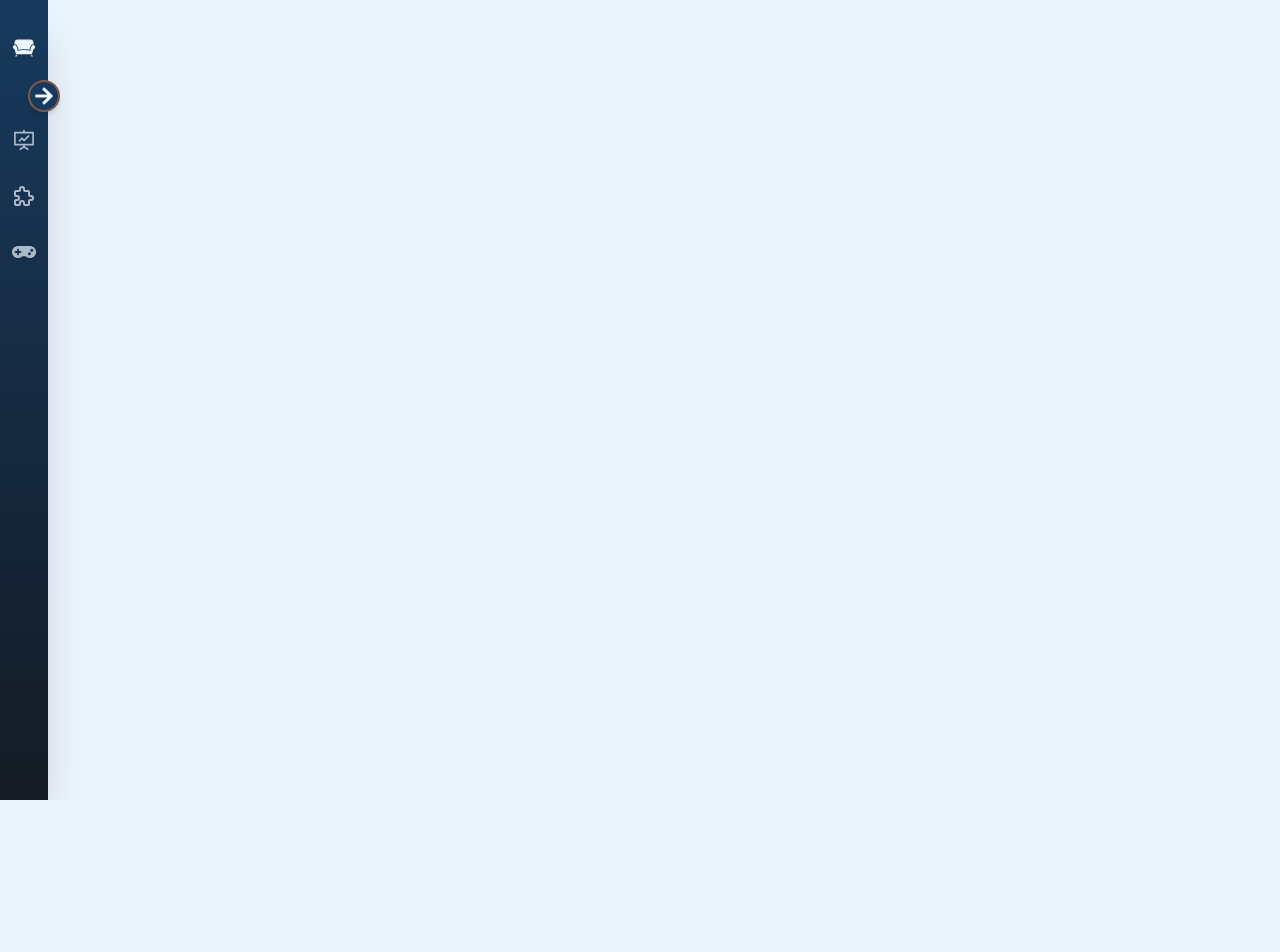
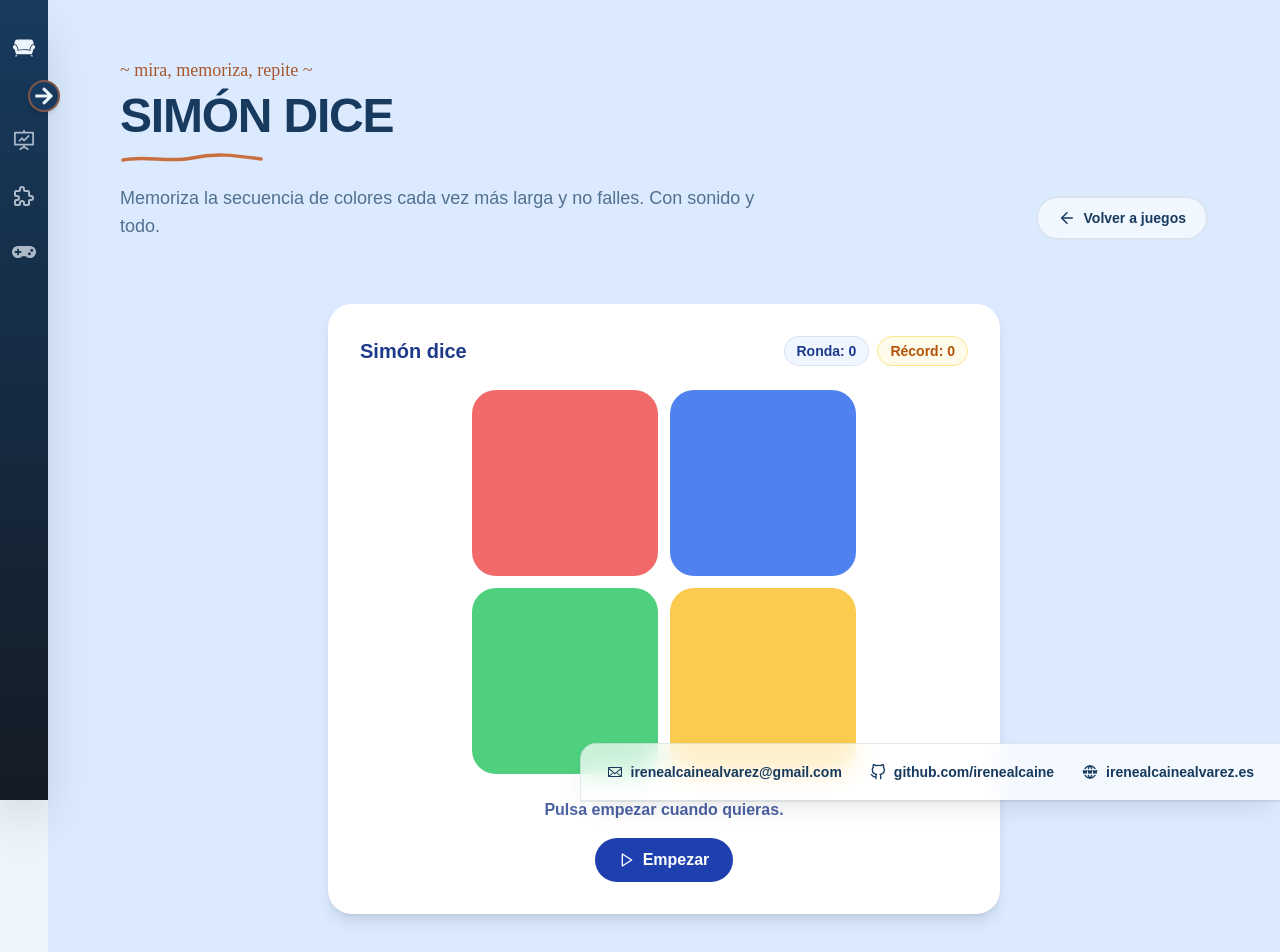
Before and after one commit to irenealcaine/el-rincon-de-no-pensar, a React (Create React App) app: page /games/simon in a window 1280 px wide. Before the commit this address had no page. Shown: the top 952 px of the page. Before the commit the page ends 800 px from the top, so only its background shows below. Built offline with nearby package versions, Linux system fonts and the light colour scheme.

Commit message:
add simon says

```diff
--- a/src/App.js
+++ b/src/App.js
@@ -24,6 +24,7 @@ import Questions from "./Pages/Questions";
 import WeightTracker from "./Pages/WeightTracker";
 import RPSGame from "./Pages/RPSGame";
 import HangmanGame from "./Pages/HangmanGame";
+import SimonSaysGame from "./Pages/SimonSaysGame";
 import Exercise from "./Pages/Exercise";
 import CalculatorPage from "./Pages/CalculatorPage";
 import CarouselPage from "./Pages/CarouselPage";
@@ -92,6 +93,7 @@ function App() {
               <Route path="/games/quiz" element={<Questions />} />
               <Route path="/games/rock-paper-scissors" element={<RPSGame />} />
               <Route path="/games/hangman" element={<HangmanGame />} />
+              <Route path="/games/simon" element={<SimonSaysGame />} />
             </Routes>
           </div>
         </div>
--- /dev/null
+++ b/src/Components/SimonSays.jsx
@@ -0,0 +1,235 @@
+import React, { useState, useEffect, useRef } from "react";
+import { FiPlay, FiRepeat, FiRotateCcw } from "react-icons/fi";
+
+const BEST_KEY = "simonBest";
+
+const COLORS = [
+  {
+    id: "rojo",
+    base: "bg-red-500",
+    active: "bg-red-300",
+    glow: "shadow-[0_0_35px_rgba(239,68,68,0.7)]",
+    tone: 329.63,
+  },
+  {
+    id: "azul",
+    base: "bg-blue-600",
+    active: "bg-blue-400",
+    glow: "shadow-[0_0_35px_rgba(59,130,246,0.7)]",
+    tone: 261.63,
+  },
+  {
+    id: "verde",
+    base: "bg-green-500",
+    active: "bg-green-300",
+    glow: "shadow-[0_0_35px_rgba(34,197,94,0.7)]",
+    tone: 220,
+  },
+  {
+    id: "amarillo",
+    base: "bg-amber-400",
+    active: "bg-amber-200",
+    glow: "shadow-[0_0_35px_rgba(251,191,36,0.7)]",
+    tone: 392,
+  },
+];
+
+const SimonSays = () => {
+  const [status, setStatus] = useState("idle");
+  const [round, setRound] = useState(0);
+  const [activeIndex, setActiveIndex] = useState(null);
+  const [pressedIndex, setPressedIndex] = useState(null);
+  const [playerIndex, setPlayerIndex] = useState(0);
+  const [best, setBest] = useState(() => {
+    try {
+      return parseInt(localStorage.getItem(BEST_KEY) ?? "0", 10) || 0;
+    } catch {
+      return 0;
+    }
+  });
+
+  const sequenceRef = useRef([]);
+  const timeoutRefs = useRef([]);
+  const audioRef = useRef(null);
+
+  useEffect(() => {
+    try {
+      localStorage.setItem(BEST_KEY, String(best));
+    } catch {
+      // localStorage no disponible (modo privado, etc.)
+    }
+  }, [best]);
+
+  useEffect(() => {
+    return () => {
+      timeoutRefs.current.forEach(clearTimeout);
+    };
+  }, []);
+
+  const clearTimeouts = () => {
+    timeoutRefs.current.forEach(clearTimeout);
+    timeoutRefs.current = [];
+  };
+
+  const getAudio = () => {
+    if (!audioRef.current) {
+      const AudioContext = window.AudioContext || window.webkitAudioContext;
+      if (!AudioContext) return null;
+      audioRef.current = new AudioContext();
+    }
+    return audioRef.current;
+  };
+
+  const playTone = (index) => {
+    const ctx = getAudio();
+    if (!ctx) return;
+    if (ctx.state === "suspended") ctx.resume();
+    const osc = ctx.createOscillator();
+    const gain = ctx.createGain();
+    osc.connect(gain);
+    gain.connect(ctx.destination);
+    osc.frequency.value = COLORS[index].tone;
+    const now = ctx.currentTime;
+    gain.gain.setValueAtTime(0.25, now);
+    gain.gain.exponentialRampToValueAtTime(0.001, now + 0.4);
+    osc.start(now);
+    osc.stop(now + 0.4);
+  };
+
+  const flash = (index, duration = 200) => {
+    setPressedIndex(index);
+    timeoutRefs.current.push(
+      setTimeout(() => setPressedIndex(null), duration)
+    );
+  };
+
+  const playSequence = () => {
+    clearTimeouts();
+    setStatus("computer");
+    setActiveIndex(null);
+    let i = 0;
+    const step = () => {
+      if (i < sequenceRef.current.length) {
+        const idx = sequenceRef.current[i];
+        setActiveIndex(idx);
+        playTone(idx);
+        timeoutRefs.current.push(
+          setTimeout(() => {
+            setActiveIndex(null);
+            i++;
+            timeoutRefs.current.push(setTimeout(step, 450));
+          }, 550)
+        );
+      } else {
+        setStatus("player");
+        setPlayerIndex(0);
+      }
+    };
+    timeoutRefs.current.push(setTimeout(step, 700));
+  };
+
+  const startGame = () => {
+    clearTimeouts();
+    sequenceRef.current = [Math.floor(Math.random() * 4)];
+    setRound(0);
+    setStatus("computer");
+    playSequence();
+  };
+
+  const handleColorClick = (index) => {
+    if (status !== "player") return;
+    flash(index);
+    playTone(index);
+
+    if (index !== sequenceRef.current[playerIndex]) {
+      setStatus("lost");
+      clearTimeouts();
+      return;
+    }
+
+    const nextIndex = playerIndex + 1;
+    if (nextIndex === sequenceRef.current.length) {
+      const newRound = round + 1;
+      setRound(newRound);
+      setBest((b) => Math.max(b, newRound));
+      sequenceRef.current = [...sequenceRef.current, Math.floor(Math.random() * 4)];
+      timeoutRefs.current.push(setTimeout(playSequence, 900));
+    } else {
+      setPlayerIndex(nextIndex);
+    }
+  };
+
+  const statusText = {
+    idle: "Pulsa empezar cuando quieras.",
+    computer: "Simón dice... mira y memoriza.",
+    player: "Tu turno: repite la secuencia.",
+    lost: `Has perdido. Llegaste a la ronda ${round}.`,
+  }[status];
+
+  const button =
+    "inline-flex items-center justify-center gap-2 rounded-full px-6 py-2.5 font-bold transition active:scale-95";
+
+  return (
+    <div className="pb-16">
+      <section className="bg-white rounded-3xl shadow-lg p-4 md:p-8 max-w-2xl mx-auto">
+        <div className="flex items-center justify-between mb-6">
+          <h2 className="text-xl font-black text-blue-900">Simón dice</h2>
+          <div className="flex gap-2 text-sm font-bold">
+            <span className="rounded-full bg-blue-50 border border-blue-900/10 px-3 py-1 text-blue-900">
+              Ronda: {round}
+            </span>
+            <span className="rounded-full bg-amber-50 border border-amber-200 px-3 py-1 text-amber-700">
+              Récord: {best}
+            </span>
+          </div>
+        </div>
+
+        <div className="grid grid-cols-2 gap-3 max-w-sm mx-auto">
+          {COLORS.map((color, index) => {
+            const lit = pressedIndex === index || activeIndex === index;
+            return (
+              <button
+                key={color.id}
+                onClick={() => handleColorClick(index)}
+                aria-label={color.id}
+                disabled={status === "computer"}
+                className={`aspect-square rounded-3xl transition-all duration-150 ${color.base} ${
+                  lit ? `${color.active} ${color.glow} scale-[1.02]` : ""
+                } hover:brightness-110 active:scale-95 disabled:cursor-not-allowed ${
+                  status === "player" ? "opacity-100" : "opacity-80"
+                }`}
+              />
+            );
+          })}
+        </div>
+
+        <p className="mt-6 text-center font-bold text-blue-900/80">
+          {statusText}
+        </p>
+
+        <div className="mt-4 flex flex-wrap justify-center gap-3">
+          {status === "idle" && (
+            <button onClick={startGame} className={`${button} bg-blue-800 text-white hover:bg-blue-900`}>
+              <FiPlay />
+              Empezar
+            </button>
+          )}
+          {status === "player" && (
+            <button onClick={playSequence} className={`${button} border border-blue-900/10 bg-white/70 text-blue-900 hover:bg-white`}>
+              <FiRepeat />
+              Repetir secuencia
+            </button>
+          )}
+          {(status === "lost" || status === "computer") && (
+            <button onClick={startGame} className={`${button} bg-blue-800 text-white hover:bg-blue-900`}>
+              <FiRotateCcw />
+              {status === "lost" ? "Volver a empezar" : "Nueva partida"}
+            </button>
+          )}
+        </div>
+      </section>
+    </div>
+  );
+};
+
+export default SimonSays;
--- /dev/null
+++ b/src/Pages/SimonSaysGame.jsx
@@ -0,0 +1,26 @@
+import React from "react";
+import Footer from "../Components/Footer";
+import SimonSays from "../Components/SimonSays";
+import PageIntro from "../Components/PageIntro";
+
+const SimonSaysGame = () => {
+  return (
+    <div className="bg-blue-100 min-h-screen">
+      <main className="max-w-6xl mx-auto px-4 md:px-8 pb-16">
+        <PageIntro
+          tagline={"~ mira, memoriza, repite ~"}
+          title={"Simón dice"}
+          description={
+            "Memoriza la secuencia de colores cada vez más larga y no falles. Con sonido y todo."
+          }
+          backTo={"/games"}
+          backLabel={"Volver a juegos"}
+        />
+        <SimonSays />
+      </main>
+      <Footer />
+    </div>
+  );
+};
+
+export default SimonSaysGame;
--- a/src/data/MenuItems.js
+++ b/src/data/MenuItems.js
@@ -22,6 +22,7 @@ import { BiPhotoAlbum } from "react-icons/bi"
 import { FaPalette } from "react-icons/fa";
 import { FiLock } from "react-icons/fi";
 import { FiType } from "react-icons/fi";
+import { FiDisc } from "react-icons/fi";
 
 const menuItems = [
   {
@@ -166,6 +167,12 @@ const menuItems = [
         icon: <FiType className="h-6" />,
         bigIcon: <FiType className="h-16 w-16" />,
       },
+      {
+        title: "Simón dice",
+        to: "/games/simon",
+        icon: <FiDisc className="h-6" />,
+        bigIcon: <FiDisc className="h-16 w-16" />,
+      },
     ],
   },
 ];
```
